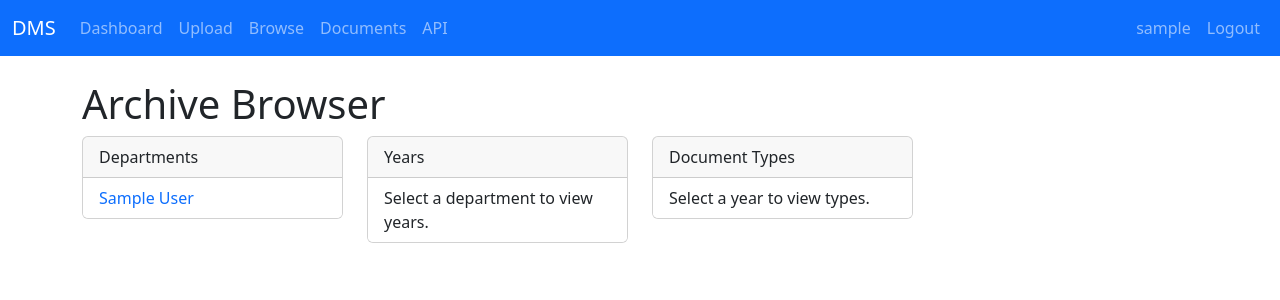
After one commit to captin-p/File-management-System, a Django app: page /browse/ in a window 1280 px wide. The commit adds this page. Shown: the top 300 px of the page. Run offline with Django 5.2, Linux system fonts and the light colour scheme; a user stored in the database is signed in; tables that the repository leaves empty hold one stand-in row (values such as "Sample post").

Commit message:
Add folder browsing, document permissions, and tag search support

```diff
--- a/documents/urls.py
+++ b/documents/urls.py
@@ -6,6 +6,10 @@ app_name = 'documents'
 urlpatterns = [
     path('', views.dashboard, name='dashboard'),
     path('upload/', views.upload_document, name='upload_document'),
+    path('browse/', views.browse_documents, name='browse_documents'),
+    path('browse/<slug:department_slug>/', views.browse_documents, name='browse_department'),
+    path('browse/<slug:department_slug>/<int:year>/', views.browse_documents, name='browse_folder_year'),
+    path('browse/<slug:department_slug>/<int:year>/<str:document_type>/', views.browse_documents, name='browse_folder_type'),
     path('documents/', views.document_list, name='document_list'),
     path('documents/<int:pk>/', views.document_detail, name='document_detail'),
     path('documents/<int:pk>/edit/', views.edit_document, name='edit_document'),
--- a/documents/views.py
+++ b/documents/views.py
@@ -5,25 +5,20 @@ from django.contrib.postgres.search import SearchVector
 from django.http import Http404, JsonResponse
 from django.shortcuts import get_object_or_404, redirect, render
 from .forms import DocumentUploadForm, DocumentMetadataForm, DocumentSearchForm
-from .models import Document, Tag
-from .services import run_document_ocr, suggest_tags_from_text
+from .models import Document
+from .services import run_document_ocr
+from .utils import (
+    filter_documents_for_user,
+    user_can_view_document,
+    user_can_edit_document,
+    user_can_delete_document,
+)
 
 logger = logging.getLogger(__name__)
 
-def user_can_access_document(user, document):
-    if user.is_superuser or user.is_admin():
-        return True
-    if not document.department:
-        return False
-    if user.department and document.department == user.department:
-        return True
-    return False
-
 @login_required
 def dashboard(request):
-    documents = Document.objects.all()
-    if not request.user.is_superuser and not request.user.is_admin():
-        documents = documents.filter(department=request.user.department)
+    documents = filter_documents_for_user(request.user)
     context = {
         'document_count': documents.count(),
         'recent_documents': documents.order_by('-upload_date')[:5],
@@ -34,7 +29,7 @@ def dashboard(request):
 @login_required
 def upload_document(request):
     if request.method == 'POST':
-        upload_form = DocumentUploadForm(request.POST, request.FILES)
+        upload_form = DocumentUploadForm(request.POST, request.FILES, user=request.user)
         if upload_form.is_valid():
             document = upload_form.save(commit=False)
             document.created_by = request.user
@@ -46,16 +41,19 @@ def upload_document(request):
                 request.session['suggested_tags'] = suggested_tags
             return redirect('documents:edit_document', pk=document.pk)
     else:
-        upload_form = DocumentUploadForm(initial={
-            'department': request.user.department,
-            'unit': request.user.unit,
-        })
+        upload_form = DocumentUploadForm(
+            initial={
+                'department': request.user.department,
+                'unit': request.user.unit,
+            },
+            user=request.user,
+        )
     return render(request, 'documents/upload.html', {'form': upload_form})
 
 @login_required
 def edit_document(request, pk):
     document = get_object_or_404(Document, pk=pk)
-    if not request.user.is_superuser and not user_can_access_document(request.user, document):
+    if not user_can_edit_document(request.user, document):
         raise Http404('Document not found')
 
     suggested = []
@@ -73,15 +71,15 @@ def edit_document(request, pk):
 
 @login_required
 def document_list(request):
-    query = Document.objects.all()
-    if not request.user.is_superuser and not request.user.is_admin():
-        query = query.filter(department=request.user.department)
-
+    query = filter_documents_for_user(request.user)
     search_form = DocumentSearchForm(request.GET or None)
     if search_form.is_valid():
         data = search_form.cleaned_data
         if data.get('query'):
             query = query.annotate(search=SearchVector('title', 'description', 'ocr_text')).filter(search=data['query'])
+        if data.get('tags'):
+            for tag in [tag.strip().lower() for tag in data['tags'].split(',') if tag.strip()]:
+                query = query.filter(tags__name__icontains=tag)
         if data.get('department'):
             query = query.filter(department=data['department'])
         if data.get('unit'):
@@ -92,20 +90,62 @@ def document_list(request):
             query = query.filter(upload_date__gte=data['date_from'])
         if data.get('date_to'):
             query = query.filter(upload_date__lte=data['date_to'])
-    documents = query.order_by('-upload_date')[:100]
+    documents = query.order_by('-upload_date').distinct()[:100]
     return render(request, 'documents/document_list.html', {'documents': documents, 'form': search_form})
+
+@login_required
+def browse_documents(request, department_slug=None, year=None, document_type=None):
+    documents = filter_documents_for_user(request.user)
+    department_rows = (
+        documents
+        .filter(department__isnull=False)
+        .values('department__name', 'department__slug')
+        .distinct()
+        .order_by('department__name')
+    )
+    departments = [{'name': row['department__name'], 'slug': row['department__slug']} for row in department_rows]
+    selected_department = None
+    selected_year = year
+    selected_type = document_type
+    years = []
+    types = []
+    folder_docs = None
+
+    if department_slug:
+        documents = documents.filter(department__slug=department_slug)
+        selected_row = documents.values('department__name', 'department__slug').first()
+        selected_department = {'name': selected_row['department__name'], 'slug': selected_row['department__slug']} if selected_row else None
+        years = list(documents.dates('upload_date', 'year', order='DESC'))
+
+    if selected_department and year:
+        documents = documents.filter(upload_date__year=year)
+        types = sorted(set(documents.values_list('document_type', flat=True)))
+
+    if selected_department and year and document_type:
+        documents = documents.filter(document_type=document_type)
+        folder_docs = documents.order_by('-upload_date')
+
+    return render(request, 'documents/browse.html', {
+        'departments': departments,
+        'selected_department': selected_department,
+        'years': years,
+        'types': types,
+        'selected_year': selected_year,
+        'selected_type': selected_type,
+        'folder_docs': folder_docs,
+    })
 
 @login_required
 def document_detail(request, pk):
     document = get_object_or_404(Document, pk=pk)
-    if not request.user.is_superuser and not user_can_access_document(request.user, document):
+    if not user_can_view_document(request.user, document):
         raise Http404('Document not found')
     return render(request, 'documents/document_detail.html', {'document': document})
 
 @login_required
 def delete_document(request, pk):
     document = get_object_or_404(Document, pk=pk)
-    if not request.user.is_superuser and not user_can_access_document(request.user, document):
+    if not user_can_delete_document(request.user, document):
         raise Http404('Document not found')
     if request.method == 'POST':
         document.file.delete(save=False)
@@ -116,9 +156,7 @@ def delete_document(request, pk):
 
 @login_required
 def document_api_list(request):
-    documents = Document.objects.all()
-    if not request.user.is_superuser and not request.user.is_admin():
-        documents = documents.filter(department=request.user.department)
+    documents = filter_documents_for_user(request.user)
     payload = [
         {
             'id': document.pk,
@@ -135,7 +173,7 @@ def document_api_list(request):
 @login_required
 def document_api_detail(request, pk):
     document = get_object_or_404(Document, pk=pk)
-    if not request.user.is_superuser and not user_can_access_document(request.user, document):
+    if not user_can_view_document(request.user, document):
         raise Http404('Document not found')
     payload = {
         'id': document.pk,
--- a/templates/base.html
+++ b/templates/base.html
@@ -15,10 +15,11 @@
         </button>
         <div class="collapse navbar-collapse" id="navbarNav">
             <ul class="navbar-nav me-auto mb-2 mb-lg-0">
-                <li class="nav-item"><a class="nav-link" href="/">Dashboard</a></li>
-                <li class="nav-item"><a class="nav-link" href="/upload/">Upload</a></li>
-                <li class="nav-item"><a class="nav-link" href="/documents/">Documents</a></li>
-                <li class="nav-item"><a class="nav-link" href="/api/documents/">API</a></li>
+                <li class="nav-item"><a class="nav-link" href="{% url 'documents:dashboard' %}">Dashboard</a></li>
+                <li class="nav-item"><a class="nav-link" href="{% url 'documents:upload_document' %}">Upload</a></li>
+                <li class="nav-item"><a class="nav-link" href="{% url 'documents:browse_documents' %}">Browse</a></li>
+                <li class="nav-item"><a class="nav-link" href="{% url 'documents:document_list' %}">Documents</a></li>
+                <li class="nav-item"><a class="nav-link" href="{% url 'documents:document_api_list' %}">API</a></li>
             </ul>
             <ul class="navbar-nav">
                 {% if user.is_authenticated %}
--- /dev/null
+++ b/templates/documents/browse.html
@@ -0,0 +1,70 @@
+{% extends 'base.html' %}
+{% block content %}
+<h1>Archive Browser</h1>
+<div class="row">
+    <div class="col-md-3">
+        <div class="card mb-3">
+            <div class="card-header">Departments</div>
+            <ul class="list-group list-group-flush">
+                {% for dept in departments %}
+                    <li class="list-group-item {% if selected_department and selected_department.slug == dept.slug %}active{% endif %}">
+                        <a class="text-decoration-none {% if selected_department and selected_department.slug == dept.slug %}text-white{% endif %}" href="{% url 'documents:browse_department' dept.slug %}">{{ dept.name }}</a>
+                    </li>
+                {% empty %}
+                    <li class="list-group-item">No departments available.</li>
+                {% endfor %}
+            </ul>
+        </div>
+    </div>
+    <div class="col-md-3">
+        <div class="card mb-3">
+            <div class="card-header">Years</div>
+            <ul class="list-group list-group-flush">
+                {% for year in years %}
+                    <li class="list-group-item {% if selected_year == year %}active{% endif %}">
+                        <a class="text-decoration-none {% if selected_year == year %}text-white{% endif %}" href="{% url 'documents:browse_folder_year' selected_department.slug year %}">{{ year }}</a>
+                    </li>
+                {% empty %}
+                    <li class="list-group-item">Select a department to view years.</li>
+                {% endfor %}
+            </ul>
+        </div>
+    </div>
+    <div class="col-md-3">
+        <div class="card mb-3">
+            <div class="card-header">Document Types</div>
+            <ul class="list-group list-group-flush">
+                {% for doc_type in types %}
+                    <li class="list-group-item {% if selected_type == doc_type %}active{% endif %}">
+                        <a class="text-decoration-none {% if selected_type == doc_type %}text-white{% endif %}" href="{% url 'documents:browse_folder_type' selected_department.slug selected_year doc_type %}">{{ doc_type }}</a>
+                    </li>
+                {% empty %}
+                    <li class="list-group-item">Select a year to view types.</li>
+                {% endfor %}
+            </ul>
+        </div>
+    </div>
+</div>
+{% if folder_docs is not None %}
+    <h2>Documents</h2>
+    {% if folder_docs %}
+        <table class="table table-hover">
+            <thead>
+                <tr><th>Title</th><th>Type</th><th>Uploaded</th><th>Actions</th></tr>
+            </thead>
+            <tbody>
+                {% for document in folder_docs %}
+                    <tr>
+                        <td><a href="{% url 'documents:document_detail' document.pk %}">{{ document.title }}</a></td>
+                        <td>{{ document.document_type }}</td>
+                        <td>{{ document.upload_date|date:'Y-m-d' }}</td>
+                        <td><a class="btn btn-sm btn-secondary" href="{% url 'documents:edit_document' document.pk %}">Edit</a></td>
+                    </tr>
+                {% endfor %}
+            </tbody>
+        </table>
+    {% else %}
+        <div class="alert alert-secondary">No documents found for this path.</div>
+    {% endif %}
+{% endif %}
+{% endblock %}
--- a/templates/documents/document_list.html
+++ b/templates/documents/document_list.html
@@ -3,6 +3,7 @@
 <h1>Document Archive</h1>
 <form method="get" class="row g-3 mb-4">
     <div class="col-md-3">{{ form.query.label_tag }}{{ form.query }}</div>
+    <div class="col-md-2">{{ form.tags.label_tag }}{{ form.tags }}</div>
     <div class="col-md-2">{{ form.department.label_tag }}{{ form.department }}</div>
     <div class="col-md-2">{{ form.unit.label_tag }}{{ form.unit }}</div>
     <div class="col-md-2">{{ form.document_type.label_tag }}{{ form.document_type }}</div>
```
Also changed, not shown: documents/forms.py (+8 -0 lines), documents/utils.py (added, +54 -0 lines), README.md, accounts/migrations/__init__.py (added), documents/migrations/__init__.py (added).
